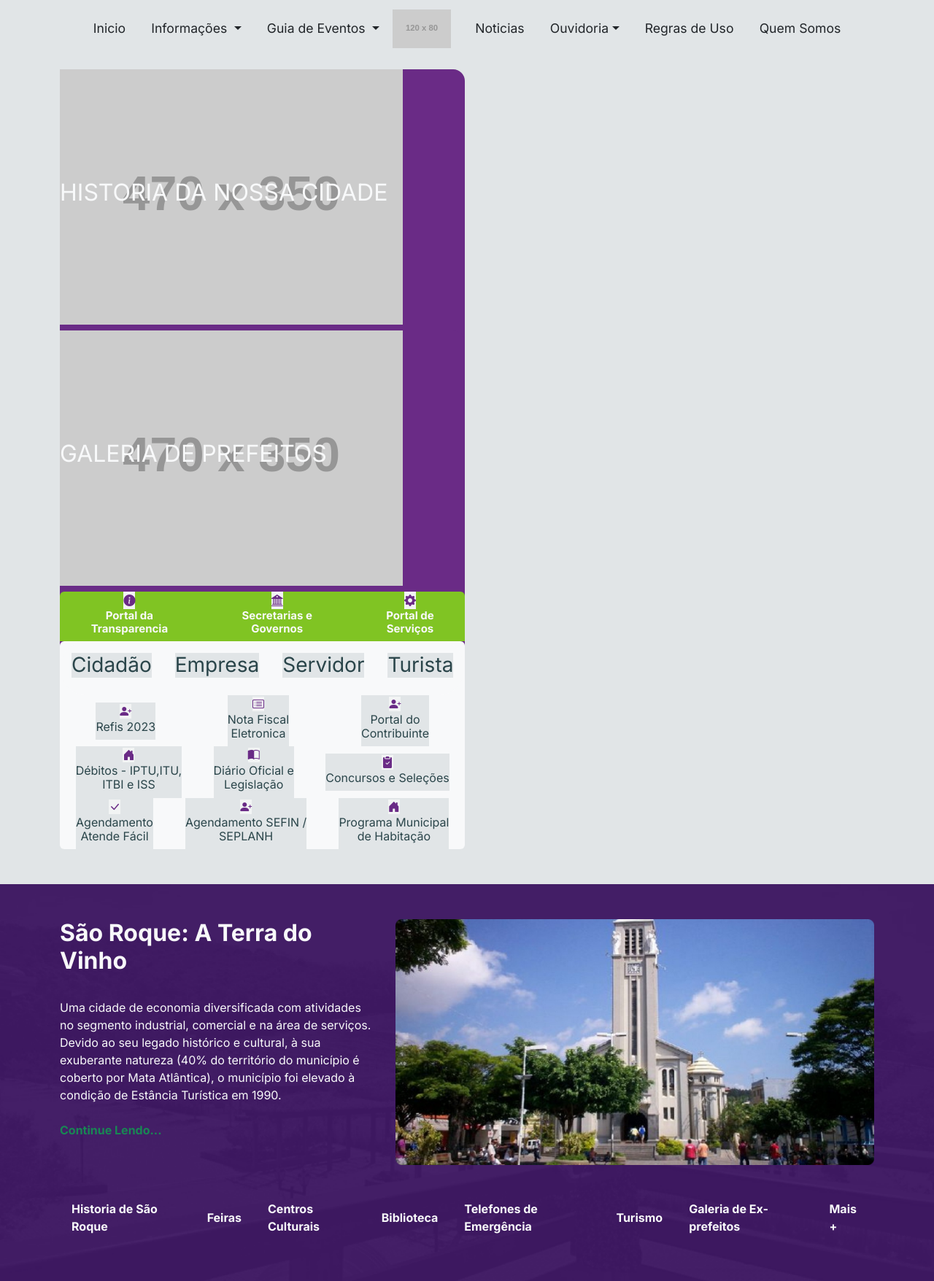
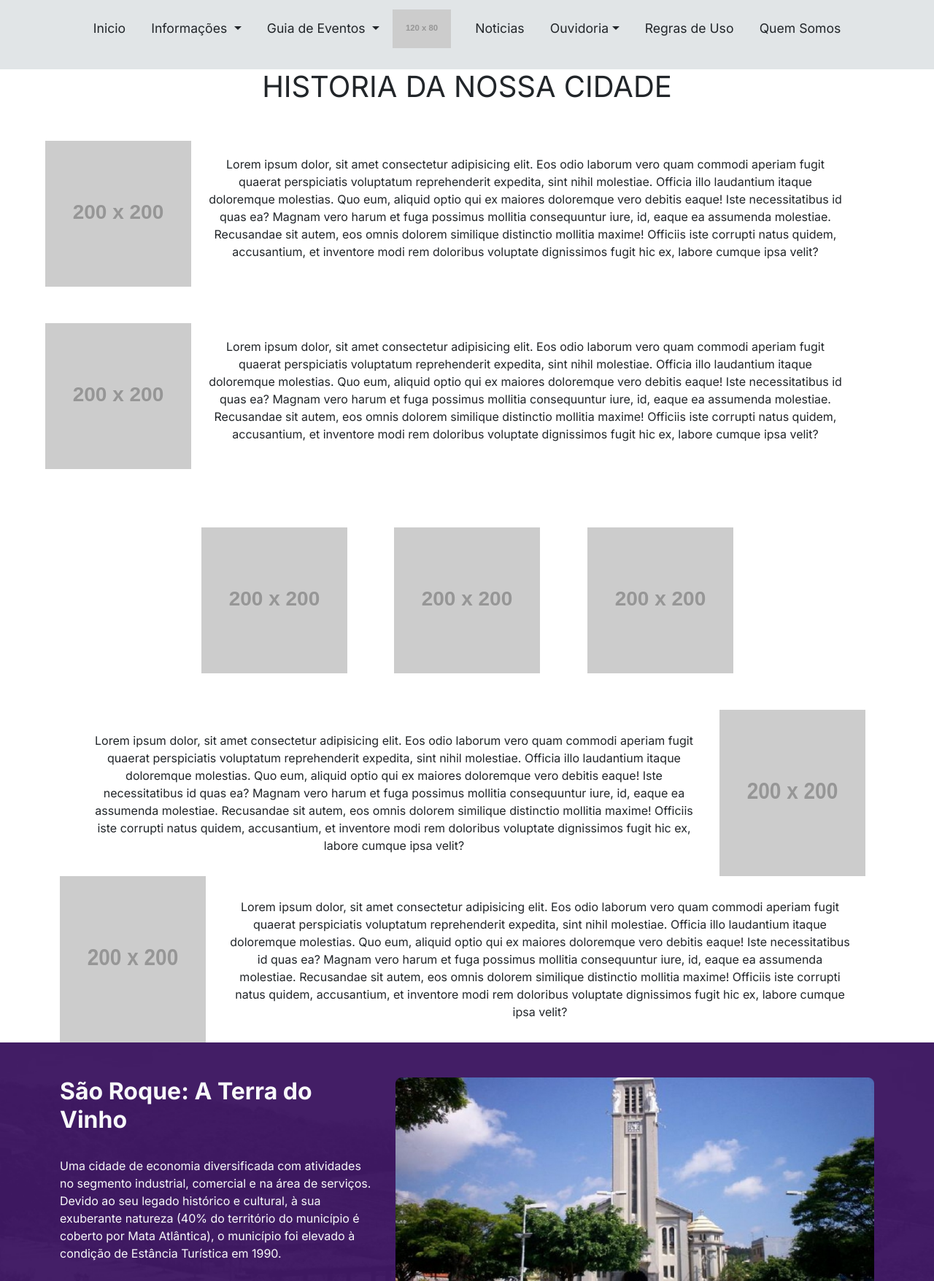
Before and after one commit to LucasCGentile/projeto-portal, a PHP site: page /pages/historia/historia.php in a window 1280 px wide. Shown: the top 1756 px of the page at 73% size. Run offline with PHP 8.4, Linux system fonts and the light colour scheme; grey boxes labelled with a size stand in for pictures from a placeholder-image service; some libraries are stand-ins or nearby versions.

Commit message:
update: header e historia header: adicionado css de regras de uso historia: alterado o conteudo

```diff
--- a/includes/header/header.php
+++ b/includes/header/header.php
@@ -41,7 +41,7 @@
           </li>
 
           <li class="nav-item">
-            <a class="nav-link text-dark" href="../../../projeto-portal/pages/regrasUso/regrasUso.php">Regras de Uso</a>
+            <a class="nav-link text-dark" href="../../../projeto-portal/pages/regras/regras.php">Regras de Uso</a>
           </li>
 
 
--- a/pages/historia/historia.php
+++ b/pages/historia/historia.php
@@ -10,141 +10,59 @@ include '../../includes/head/head.php';
   include '../../includes/header/header.php'
   ?>
 
-  <!-- Conteudo Principal -->
-  <div class="index-bg-main pb-5">
-    <div class="container">
+  <h1 class="container text-center">HISTORIA DA NOSSA CIDADE</h1>
 
-      <!-- Conteudo Inicial -->
+  <section class="histdesr container text-center">
 
-      <div class="d-flex flex-column flex-lg-row justify-content-between gap-5">
+    <img src="https://placehold.co/200x200" alt="">
 
-        <!-- Lateral Esquerda -->
-        <div class="rounded-4 left-content">
-
-          <div class="d-inline-block position-relative mb-2">
-            <a href="historia.php"><img class="img-fluid" src="https://placehold.co/470x350" alt="">
-              <h2 class="text-light position-absolute noticia-1-text">HISTORIA DA NOSSA CIDADE</h2>
-          </div></a>
-
-          <div class="rounded-4 left-content">
-
-            <div class="d-inline-block position-relative mb-2">
-              <a href="historia.php"><img class="img-fluid" src="https://placehold.co/470x350" alt="">
-                <h2 class="text-light position-absolute noticia-1-text">GALERIA DE PREFEITOS</h2>
-            </div></a>
+    <p> Lorem ipsum dolor, sit amet consectetur adipisicing elit. Eos odio laborum vero quam commodi aperiam fugit quaerat perspiciatis voluptatum reprehenderit expedita, sint nihil molestiae. Officia illo laudantium itaque doloremque molestias.
+      Quo eum, aliquid optio qui ex maiores doloremque vero debitis eaque! Iste necessitatibus id quas ea? Magnam vero harum et fuga possimus mollitia consequuntur iure, id, eaque ea assumenda molestiae.
+      Recusandae sit autem, eos omnis dolorem similique distinctio mollitia maxime! Officiis iste corrupti natus quidem, accusantium, et inventore modi rem doloribus voluptate dignissimos fugit hic ex, labore cumque ipsa velit?</p>
 
 
+  </section>
+
+  <section class="histdesr container text-center">
+
+    <img src="https://placehold.co/200x200" alt="">
+
+    <p> Lorem ipsum dolor, sit amet consectetur adipisicing elit. Eos odio laborum vero quam commodi aperiam fugit quaerat perspiciatis voluptatum reprehenderit expedita, sint nihil molestiae. Officia illo laudantium itaque doloremque molestias.
+      Quo eum, aliquid optio qui ex maiores doloremque vero debitis eaque! Iste necessitatibus id quas ea? Magnam vero harum et fuga possimus mollitia consequuntur iure, id, eaque ea assumenda molestiae.
+      Recusandae sit autem, eos omnis dolorem similique distinctio mollitia maxime! Officiis iste corrupti natus quidem, accusantium, et inventore modi rem doloribus voluptate dignissimos fugit hic ex, labore cumque ipsa velit?</p>
 
 
-            <!-- Lateral Direia -->
-            <div class="size">
-              <!-- Menu de Navegação -->
-              <div class="text-light index-bg-services d-flex justify-content-around align-items-center gap-3 rounded-top">
+  </section>
 
-                <div class="d-flex flex-column justify-content-center align-items-center">
-                  <i class="bi bi-info-circle-fill"></i>
-                  <h3 class="fw-bold fs-15 text-center">Portal da <br> Transparencia</h3>
-                </div>
+  <div class="imghist container text-center">
+    <img src="https://placehold.co/200x200" class="rouded" alt="">
+    <img src="https://placehold.co/200x200" alt="">
+    <img src="https://placehold.co/200x200" alt="">
+  </div>
 
-                <div class="d-flex flex-column justify-content-center align-items-center">
-                  <i class="bi bi-bank2"></i>
-                  <h3 class="fw-bold fs-15 text-center">Secretarias e <br> Governos</h3>
-                </div>
+  <div class="container text-center">
 
-                <div class="d-flex flex-column justify-content-center align-items-center">
-                  <i class="bi bi-gear-fill"></i>
-                  <h3 class="fw-bold fs-15 text-center">Portal de <br> Serviços</h3>
-                </div>
+    <section class="histpt1 container text-center ">
 
-              </div>
+      <p> Lorem ipsum dolor, sit amet consectetur adipisicing elit. Eos odio laborum vero quam commodi aperiam fugit quaerat perspiciatis voluptatum reprehenderit expedita, sint nihil molestiae. Officia illo laudantium itaque doloremque molestias.
+        Quo eum, aliquid optio qui ex maiores doloremque vero debitis eaque! Iste necessitatibus id quas ea? Magnam vero harum et fuga possimus mollitia consequuntur iure, id, eaque ea assumenda molestiae.
+        Recusandae sit autem, eos omnis dolorem similique distinctio mollitia maxime! Officiis iste corrupti natus quidem, accusantium, et inventore modi rem doloribus voluptate dignissimos fugit hic ex, labore cumque ipsa velit?</p>
+      <img src="https://placehold.co/200x200" alt="">
 
 
-              <!-- Seções -->
-              <div class="bg-light font-color rounded">
-                <div class="d-flex justify-content-between rounded-pill bg-light">
-
-                  <div class="p-3">
-                    <h3 class="index-bg-main">Cidadão</h3>
-                  </div>
-
-                  <div class="p-3">
-                    <h3 class="index-bg-main">Empresa</h3>
-                  </div>
-
-                  <div class="p-3">
-                    <h3 class="index-bg-main">Servidor</h3>
-                  </div>
-
-                  <div class="p-3">
-                    <h3 class="index-bg-main">Turista</h3>
-                  </div>
-
-                </div>
-
-                <!-- Cards -->
-                <div>
-                  <!-- Card 1 Linha -->
-                  <div class="d-flex justify-content-around align-items-center text-center">
-                    <div class="index-bg-main">
-                      <i class="bi bi-person-plus-fill"></i>
-                      <h3 class="h6">Refis 2023</h3>
-                    </div>
-                    <div class="index-bg-main">
-                      <i class="bi bi-card-list"></i>
-                      <h3 class="h6">Nota Fiscal <br> Eletronica</h3>
-                    </div>
-                    <div class="index-bg-main">
-                      <i class="bi bi-person-plus-fill"></i>
-                      <h3 class="h6">Portal do <br> Contribuinte</h3>
-                    </div>
-                  </div>
-
-                  <!-- Card 2 Linha -->
-                  <div class="d-flex justify-content-around align-items-center text-center">
-                    <div class="index-bg-main">
-                      <i class="bi bi-house-door-fill"></i>
-                      <h3 class="h6">Débitos - IPTU,ITU, <br> ITBI e ISS</h3>
-                    </div>
-                    <div class="index-bg-main">
-                      <i class="bi bi-book-half"></i>
-                      <h3 class="h6">Diário Oficial e <br> Legislação</h3>
-                    </div>
-                    <div class="index-bg-main">
-                      <i class="bi bi-clipboard2-check-fill"></i>
-                      <h3 class="h6">Concursos e Seleções</h3>
-                    </div>
-                  </div>
-
-                  <!-- Card 3 Linha -->
-                  <div class="d-flex justify-content-around align-items-center text-center">
-                    <div class="index-bg-main">
-                      <i class="bi bi-check-lg"></i>
-                      <h3 class="h6">Agendamento <br> Atende Fácil</h3>
-                    </div class="index-bg-main">
-                    <div class="index-bg-main">
-                      <i class="bi bi-person-plus-fill"></i>
-                      <h3 class="h6">Agendamento SEFIN / <br> SEPLANH</h3>
-                    </div>
-                    <div class="index-bg-main">
-                      <i class="bi bi-house-door-fill"></i>
-                      <h3 class="h6">Programa Municipal <br> de Habitação</h3>
-                    </div>
-                  </div>
-                </div>
-
-              </div>
-
-            </div>
-          </div>
+    </section>
 
 
+    <section class="histpt1 container-hist text-center">
+
+      <img src="https://placehold.co/200x200" alt="">
+
+      <p> Lorem ipsum dolor, sit amet consectetur adipisicing elit. Eos odio laborum vero quam commodi aperiam fugit quaerat perspiciatis voluptatum reprehenderit expedita, sint nihil molestiae. Officia illo laudantium itaque doloremque molestias.
+        Quo eum, aliquid optio qui ex maiores doloremque vero debitis eaque! Iste necessitatibus id quas ea? Magnam vero harum et fuga possimus mollitia consequuntur iure, id, eaque ea assumenda molestiae.
+        Recusandae sit autem, eos omnis dolorem similique distinctio mollitia maxime! Officiis iste corrupti natus quidem, accusantium, et inventore modi rem doloribus voluptate dignissimos fugit hic ex, labore cumque ipsa velit?</p>
 
 
-
-        </div>
-      </div>
-    </div>
-  </div>
+    </section>
   </div>
 
   <?php
```
